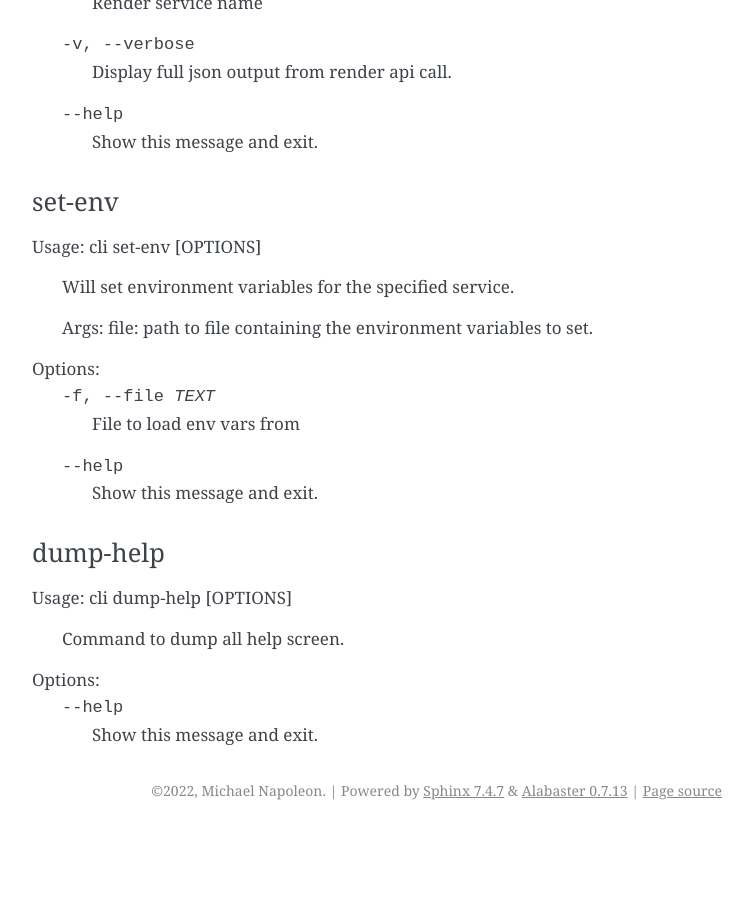
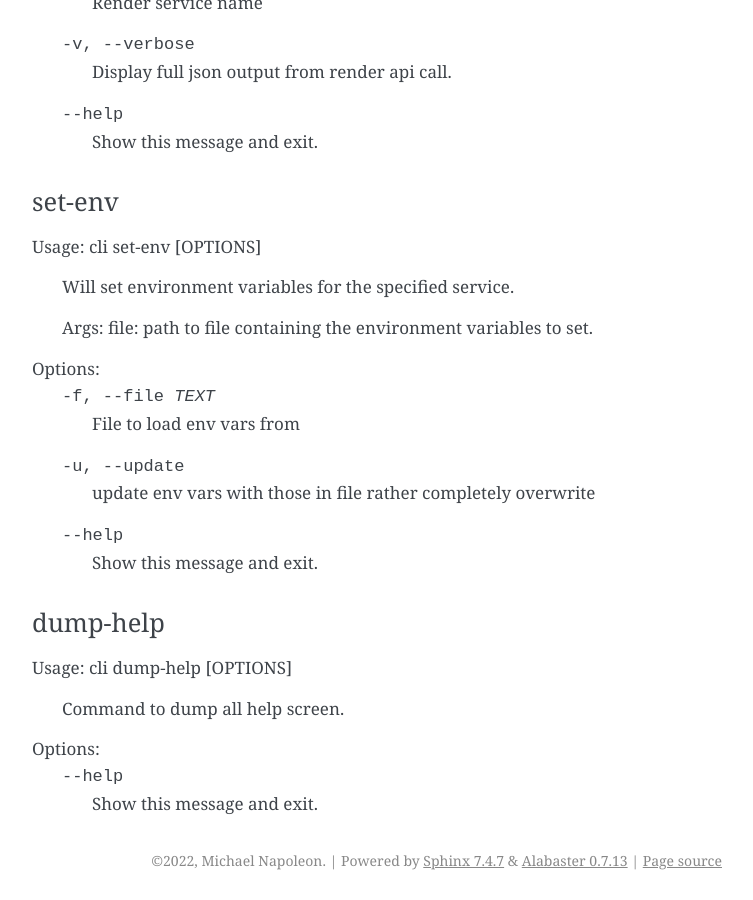
Before and after one commit to mnapoleon/render-cli, a Sphinx documentation site: the page built from docs/index.rst, in a window 1280 px wide and 900 px high, scrolled down 2102 px. Shown: the whole window, without its empty margins (388-1141 px from the left). Built offline with Sphinx 7.4.7, drawn with Linux system fonts in a browser that asks for light colours; before the commit the page ends 2932 px from its top, so only the background shows below that.

```diff
--- a/docs/index.rst
+++ b/docs/index.rst
@@ -99,6 +99,7 @@
 
 Options:
   -f, --file TEXT  File to load env vars from
+  -u, --update     update env vars with those in file rather completely overwrite
   --help           Show this message and exit.
 
 =========
```
